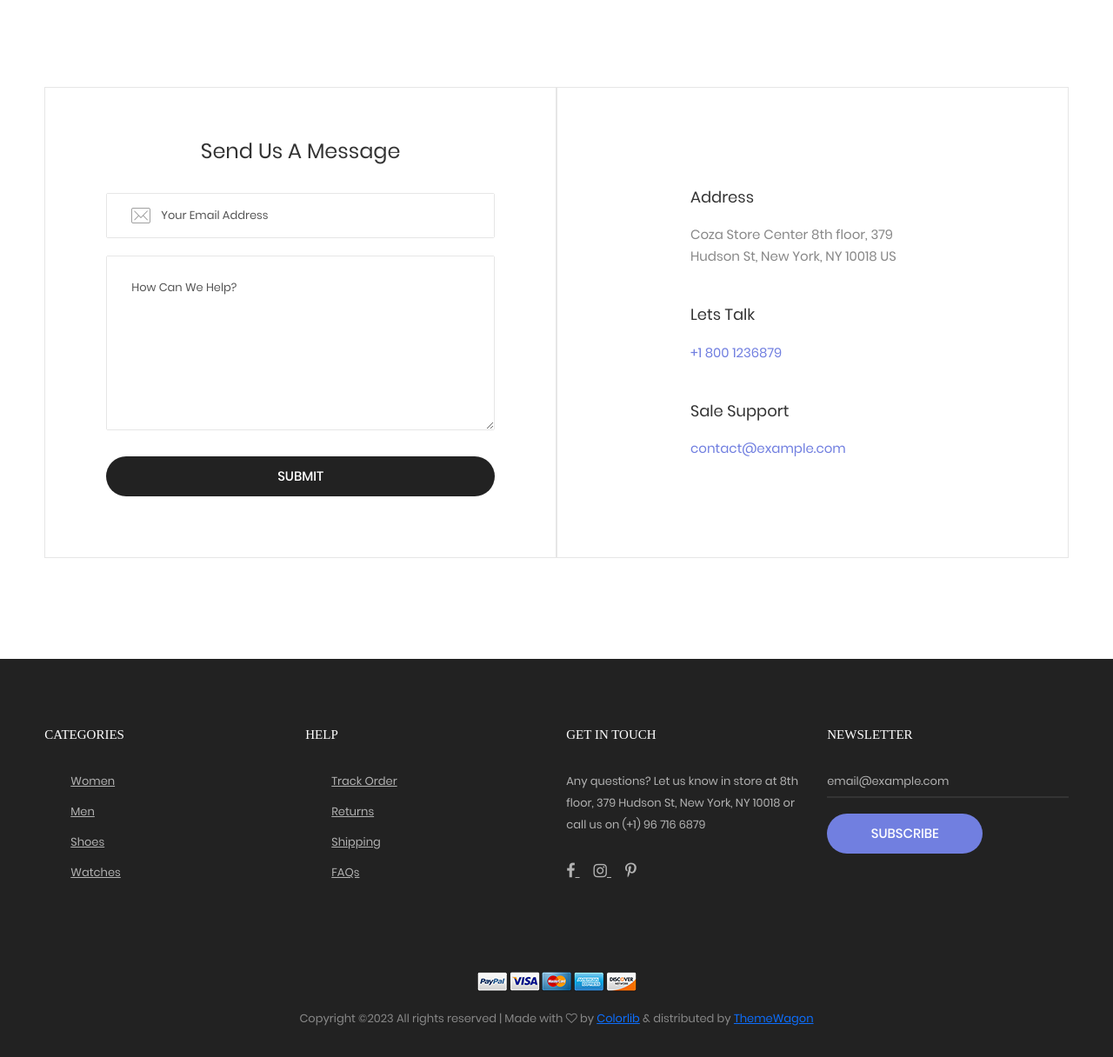
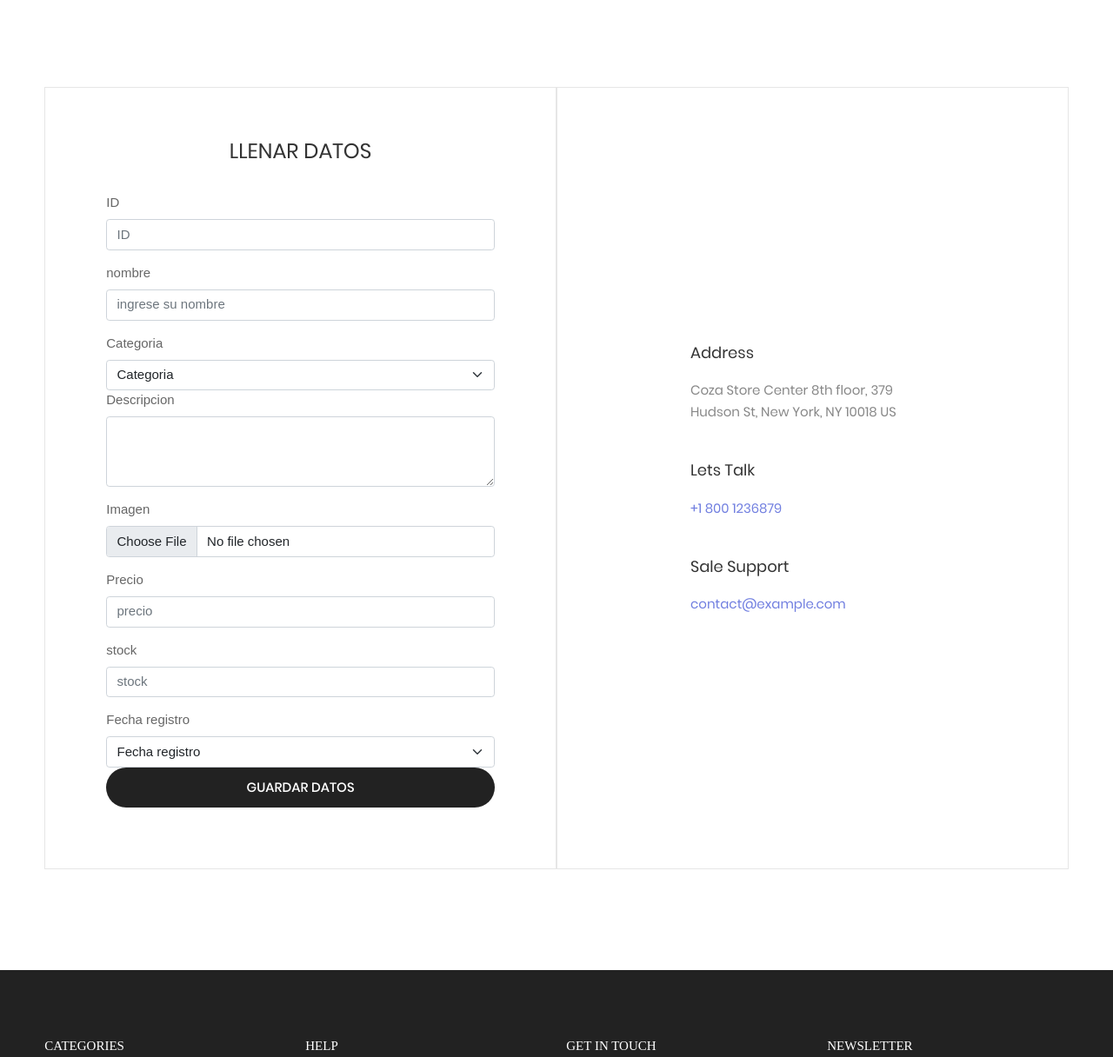
Before and after one commit to kemil2434/proyecto2, a Laravel app: page /pagina-web/registro-producto in a window 1280 px wide. Shown: the part 327-1543 px from the top of the page at 87% size. Run offline with Laravel 10, Linux system fonts and the light colour scheme; some libraries are stand-ins or nearby versions; some web fonts are replaced.

Commit message:
proyecto viernes10

```diff
--- a/app/Http/Controllers/RegistroProductoWebController.php
+++ b/app/Http/Controllers/RegistroProductoWebController.php
@@ -3,7 +3,8 @@
 namespace App\Http\Controllers;
 
 use Illuminate\Http\Request;
-
+use App\Models\Producto;
+use Exception;
 class RegistroProductoWebController extends Controller
 {
 
@@ -12,4 +13,40 @@ class RegistroProductoWebController extends Controller
 
 
     }
+
+
+    public function guardarProducto(Request $request){
+
+
+        try{
+        $data = [
+            'id'=> $request->get('id'),
+            'nombre'=> $request->get('nombre'),
+            'categoria'=> $request->get('categoria'),
+            'descripcion'=> $request->get('descripcion'),
+            'imagen'=> $request->get('imagen'),
+            'precio'=> $request->get('precio'),
+            'stock'=> $request->get('stock'),
+            'fecha_registro'=> $request->get('fecha_registro'),
+
+
+
+
+        ];
+
+        Producto::create($data);
+        return redirect()
+        ->route('lista-productos')
+        -> with('mensaje','Producto registrado correctamente !!');
+    }catch(Exception $ex){
+        dd($ex->getMessage());
+
+        return redirect()
+        ->route('registro.producto')
+        -> with('mensaje',$ex->getMessage());
+
+
 }
+        //dd($request);
+  }
+}
--- a/app/Models/Persona.php
+++ b/app/Models/Persona.php
@@ -9,11 +9,11 @@ class Persona extends Model
 {
     protected $table = 'personas';
     protected $primarykey = 'personasID';
-
+    public $timestamps = false;
     protected $fillable = [
 
         'nombres',
-        '´paterno',
+        'paterno',
         'materno',
         'bibliografia',
         'foto',
--- a/resources/views/web/pagina-web-plantilla.blade.php
+++ b/resources/views/web/pagina-web-plantilla.blade.php
@@ -562,6 +562,8 @@ Copyright &copy;<script>document.write(new Date().getFullYear());</script> All r
 		</span>
 	</div>
 
+	@include('sweetalert::alert')
+
 <!--===============================================================================================-->
 	<script src="{{ asset('web/vendor/jquery/jquery-3.2.1.min.js') }}"></script>
 <!--===============================================================================================-->
--- a/resources/views/web/registro-producto-web.blade.php
+++ b/resources/views/web/registro-producto-web.blade.php
@@ -18,22 +18,69 @@
 	<div class="container">
 		<div class="flex-w flex-tr">
 			<div class="size-210 bor10 p-lr-70 p-t-55 p-b-70 p-lr-15-lg w-full-md">
-				<form>
+				<form action="{{ route('guardar.producto') }}" method="POST" enctype="multipart/form-data">
+					@csrf
+
+
 					<h4 class="mtext-105 cl2 txt-center p-b-30">
-						Send Us A Message
+						LLENAR DATOS
 					</h4>
 
-					<div class="bor8 m-b-20 how-pos4-parent">
-						<input class="stext-111 cl2 plh3 size-116 p-l-62 p-r-30" type="text" name="email" placeholder="Your Email Address">
-						<img class="how-pos4 pointer-none" src="images/icons/icon-email.png" alt="ICON">
-					</div>
+                    <div class="mb-3">
+						<label for="exampleFormControlInput1" class="form-label">ID</label>
+						<input type="text" class="form-control" name="ID" id="exampleFormControlInput1" placeholder="ID ">
+					  </div>
 
-					<div class="bor8 m-b-30">
-						<textarea class="stext-111 cl2 plh3 size-120 p-lr-28 p-tb-25" name="msg" placeholder="How Can We Help?"></textarea>
-					</div>
+					<div class="mb-3">
+						<label for="exampleFormControlInput1" class="form-label">nombre</label>
+						<input type="text" class="form-control" name="nombre" id="exampleFormControlInput1" placeholder="ingrese su nombre">
+					  </div>
 
-					<button class="flex-c-m stext-101 cl0 size-121 bg3 bor1 hov-btn3 p-lr-15 trans-04 pointer">
-						Submit
+
+					  <label for="exampleFormControlInput1" class="form-label">Categoria</label>
+					  <select class="form-select" aria-label="Default select example">
+						<option selected>Categoria</option>
+						<option value="1">sudadera</option>
+						<option value="3">ropa</option>
+					  </select>
+
+					  <div class="mb-3">
+						<label for="exampleFormControlTextarea1" class="form-label">Descripcion</label>
+						<textarea type="text" class="form-control" name="descripcion" id="exampleFormControlTextarea1" rows="3"></textarea>
+					  </div>
+					  <div class="mb-3">
+						<label for="exampleFormControlInput1" class="form-label">Imagen</label>
+						<input type="file" class="form-control" name="imagen"id="exampleFormControlInput1" placeholder="Buscar foto">
+					  </div>
+					  <div class="mb-3">
+						<label for="exampleFormControlInput1" class="form-label">Precio</label>
+						<input type="text" class="form-control" name="precio"id="exampleFormControlInput1" placeholder="precio">
+					  </div>
+					  <div class="mb-3">
+						<label for="exampleFormControlInput1" class="form-label">stock</label>
+						<input type="text" class="form-control" name="stock" id="exampleFormControlInput1" placeholder="stock">
+					  </div>
+
+					  <label for="exampleFormControlInput1" class="form-label">Fecha registro</label>
+
+					  <select class="form-select" aria-label="Default select example">
+						<option selected>Fecha registro</option>
+						<option value="1">15-08-2023</option>
+						<option value="2">30-03-2023</option>
+						<option value="3">23-05-2023</option>
+					  </select>
+
+
+
+
+
+
+
+
+
+
+					  <button type = "submit" class= " flex-c-m stext-101 cl0 size-121 bg3 bor1 hov-btn3 p-lr-15 trans-04 pointer">
+						Guardar Datos
 					</button>
 				</form>
 			</div>
--- a/routes/web.php
+++ b/routes/web.php
@@ -31,6 +31,8 @@ Route::get('/lista-personas',
  [PersonaController::class, 'listarPersona']
 )->name('lista-personas');
 
+
+
 Route::get('/lista-personas/{id_persona}',
 [PersonaController::class, 'mostrarPersona']
 )->name('mostrar-personas');
@@ -40,13 +42,25 @@ Route::get('/lista-personas/{id_persona}',
 //Pagina web
 Route::get('/pagina-web',
 [PaginaWebController::class, 'verPaginaWeb']
-)->name('pagina-web');
+)->name('pagina-web');//funcion
 //------------------------------------------------------------------------------
 
+//rutas de persona
 
 Route::get('/pagina-web/registro-persona',
 [RegistroPersonaWebController::class, 'registroPersona']
 )->name('registro.persona');
+
+
+Route::post('/pagina-web/guardar-persona',
+[RegistroPersonaWebController::class, 'guardarPersona']
+)->name('guardar.persona');
+
+
+// rutas de personas fin
+
+
+
 
 
 
@@ -56,9 +70,15 @@ Route::get('/pagina-web/registro-producto',
 )->name('registro.producto');
 
 
+Route::post('/pagina-web/guardar-producto',
+[RegistroProductoWebController::class, 'guardarProducto']
+)->name('guardar.producto');
 
 
-   //categoria descripcion img precio , fecha registro
+
+
+
+//categoria descripcion img precio , fecha registro
 
 //Route::get('/lista-productos', function () {
 
```
Also changed, not shown: app/Http/Controllers/PersonaController.php (+56 -5 lines), app/Http/Controllers/ProductoController.php (+6 -3 lines), app/Http/Controllers/RegistroPersonaWebController.php (+41 -1 lines), app/Models/Producto.php (+9 -4 lines), resources/views/web/registro-persona-web.blade.php (+49 -11 lines).
